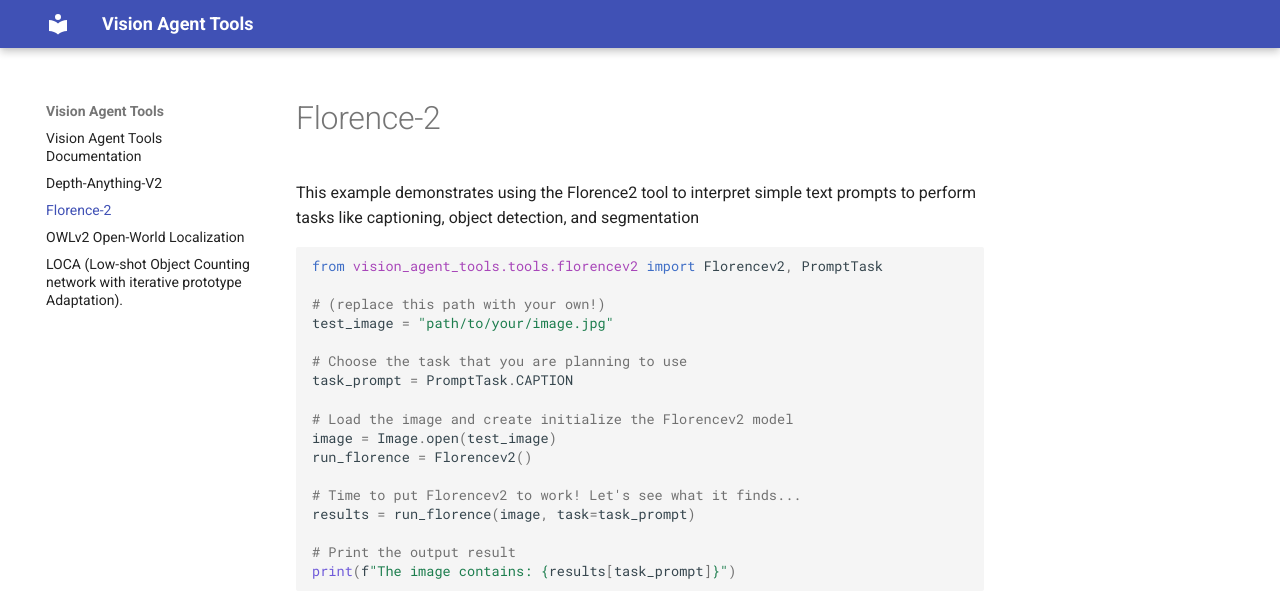
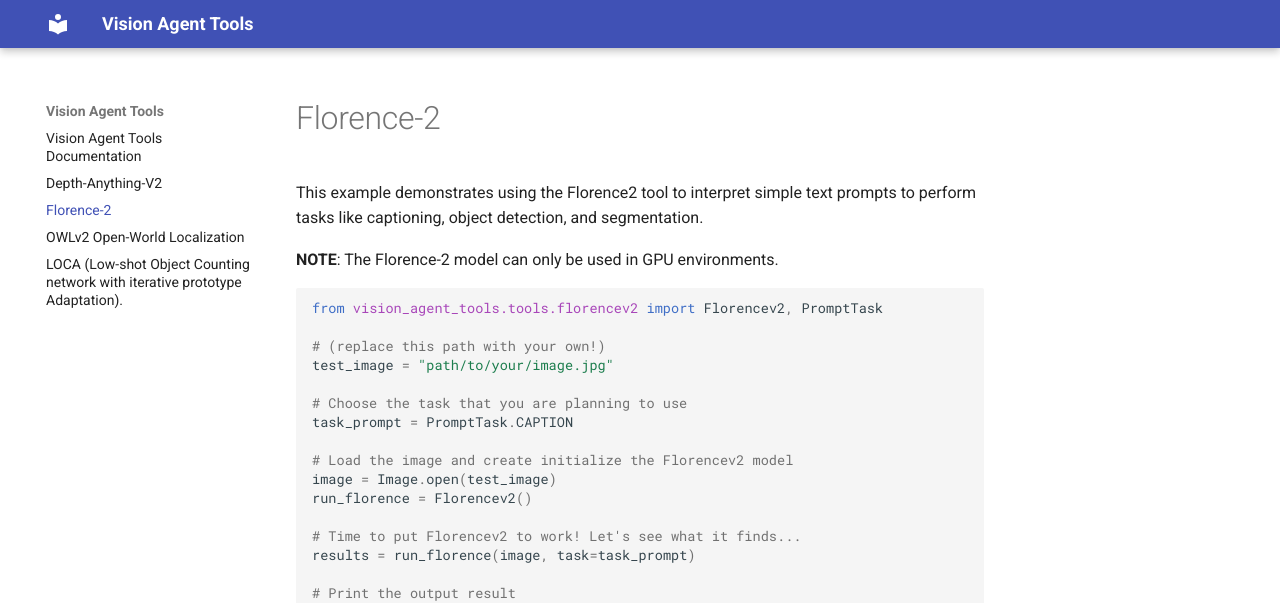
Before and after one commit to landing-ai/vision-agent-tools, an MkDocs documentation site: the page built from docs/florencev2.md, in a window 1280 px wide, cut to the strip 0-603 px from the top of the page. Built offline with MkDocs 1.6.1 and Material for MkDocs 9.7.7, drawn with Linux system fonts in a browser that asks for light colours.

Commit message:
add note

````diff
--- a/docs/florencev2.md
+++ b/docs/florencev2.md
@@ -1,8 +1,8 @@
 # Florence-2
 
-This example demonstrates using the Florence2 tool to interpret simple text prompts to perform tasks like captioning, object detection, and segmentation
+This example demonstrates using the Florence2 tool to interpret simple text prompts to perform tasks like captioning, object detection, and segmentation.
 
-
+__NOTE__: The Florence-2 model can only be used in GPU environments.
 
 ```python
 from vision_agent_tools.tools.florencev2 import Florencev2, PromptTask
````
Also changed, not shown: 1 other file.
